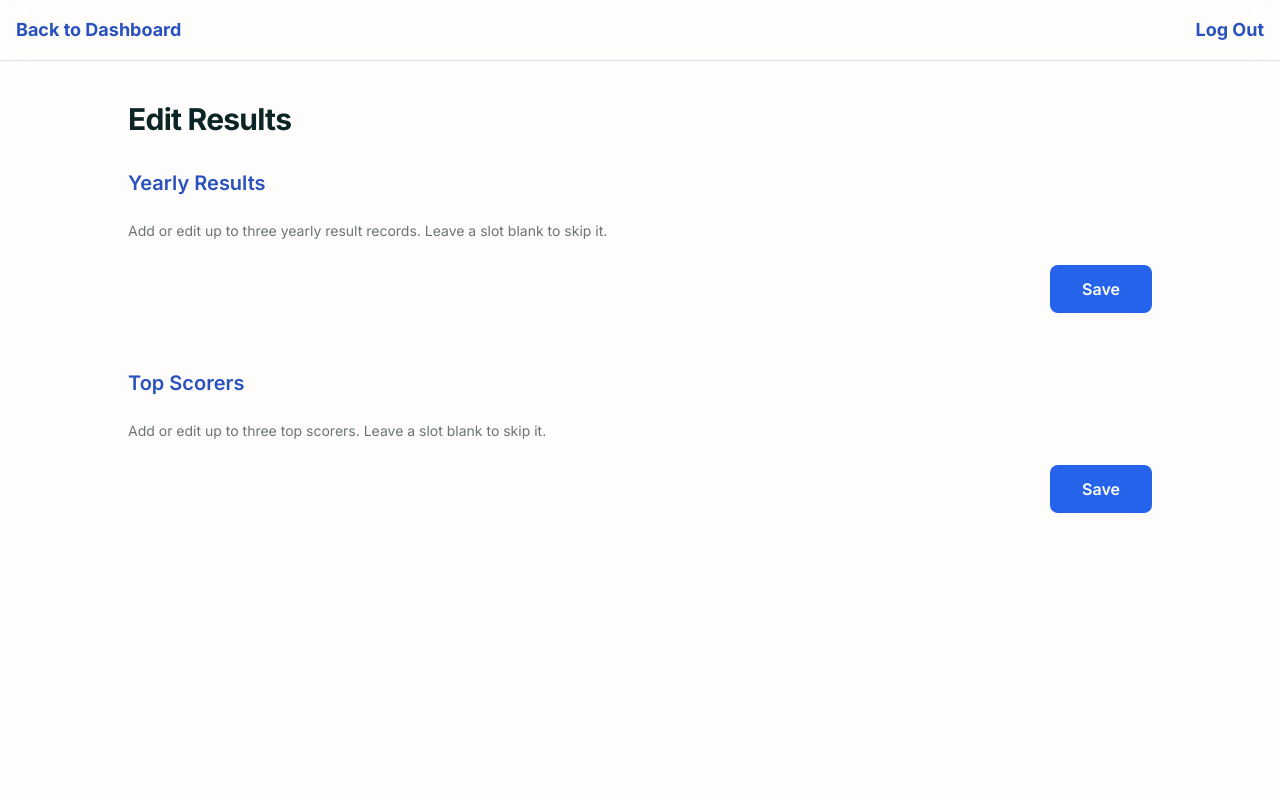
After one commit to Apratimmm/shantinagar_site, a Django app: page /edit_results/ in a window 1280 px wide. The commit adds this page. Run offline with Django 5.2, Linux system fonts and the light colour scheme; the visitor is signed in with stand-in values (Sample User, id 1); data that the repository does not hold is empty; some libraries are stand-ins or nearby versions.

```diff
--- /dev/null
+++ b/templates/edit_results.html
@@ -0,0 +1,174 @@
+<!doctype html>
+<html lang="en">
+  <head>
+    {% load static %}
+<meta charset="utf-8" />
+    <meta name="viewport" content="width=device-width, initial-scale=1" />
+    <title>Edit Results — Shantinagar English School</title>
+    <link rel="preconnect" href="https://fonts.googleapis.com" />
+    <link rel="preconnect" href="https://fonts.gstatic.com" crossorigin />
+    <link href="https://fonts.googleapis.com/css2?family=Inter:wght@400;500;600;700;800&display=swap" rel="stylesheet" />
+    <script src="https://cdn.tailwindcss.com"></script>
+    <script>
+      tailwind.config = {
+        theme: {
+          extend: {
+            colors: {
+              background: "oklch(0.995 0.003 95)",
+              foreground: "oklch(0.24 0.03 200)",
+              card: "oklch(1.0 0 95)",
+              primary: "#2a52be",
+              "primary-foreground": "oklch(0.98 0.01 200)",
+              border: "oklch(0.24 0.03 200 / 0.12)",
+              secondary: "oklch(0.975 0.006 95)",
+              muted: "oklch(0.975 0.006 95)",
+              "muted-foreground": "oklch(0.24 0.03 200 / 0.62)",
+            },
+            fontFamily: {
+              sans: ['"Inter"', "system-ui", "sans-serif"],
+            },
+            borderRadius: { "3xl": "24px" },
+          },
+        },
+      };
+    </script>
+    <style>
+      body { font-family: "Inter", system-ui, sans-serif; }
+    </style>
+  </head>
+  <body class="min-h-screen bg-background text-foreground flex flex-col">
+
+    <!-- NAV -->
+    <nav class="border-b border-border bg-background/80 px-4 py-4 backdrop-blur-md">
+      <div class="mx-auto max-w-7xl flex justify-between items-center">
+        <a href="/dashboard/"><span class="text-lg font-bold text-primary">Back to Dashboard</span></a>
+        <a href="/logout/" class="text-lg font-bold text-primary">Log Out</a>
+      </div>
+    </nav>
+
+    <main class="flex-1 p-6 sm:p-10">
+      <div class="mx-auto max-w-5xl">
+
+        <div class="flex items-center justify-between mb-8">
+          <h1 class="text-3xl font-bold tracking-tight">Edit Results</h1>
+        </div>
+
+        {% if messages %}
+          <div class="mb-6 space-y-3">
+            {% for message in messages %}
+              <div class="rounded-lg border border-green-200 bg-green-50 p-4 text-green-800">
+                {{ message }}
+              </div>
+            {% endfor %}
+          </div>
+        {% endif %}
+
+        <!-- YEARLY RESULTS -->
+        <div class="mb-14">
+          <h2 class="text-xl font-semibold mb-6 text-primary">Yearly Results</h2>
+          <p class="text-sm text-muted-foreground mb-6">Add or edit up to three yearly result records. Leave a slot blank to skip it.</p>
+
+          <form method="post" enctype="multipart/form-data" action="/edit_results/" class="space-y-6">
+            {% csrf_token %}
+            <input type="hidden" name="form_type" value="yearly">
+
+            {% for slot in yearly_results %}
+            <div class="bg-white rounded-2xl shadow p-8">
+              <h3 class="text-lg font-semibold mb-4 text-primary">Year Record {{ forloop.counter }}</h3>
+
+              <input type="hidden" name="result_id_{{ forloop.counter0 }}" value="{{ slot.id|default:'' }}">
+
+              <div class="grid grid-cols-1 md:grid-cols-2 gap-4">
+                <div>
+                  <label class="block text-sm font-medium mb-1">Year</label>
+                  <input required type="number" name="year_{{ forloop.counter0 }}" value="{{ slot.year|default_if_none:'' }}"
+                         class="w-full border rounded-lg px-4 py-2 focus:ring-2 focus:ring-ring outline-none">
+                </div>
+                <div>
+                  <label class="block text-sm font-medium mb-1">Candidates</label>
+                  <input required type="number" name="candidates_{{ forloop.counter0 }}" value="{{ slot.candidates|default_if_none:'' }}"
+                         class="w-full border rounded-lg px-4 py-2 focus:ring-2 focus:ring-ring outline-none">
+                </div>
+              </div>
+
+              <div class="grid grid-cols-1 md:grid-cols-2 gap-4 mt-4">
+                <div>
+                  <label class="block text-sm font-medium mb-1">Pass Rate (%)</label>
+                  <input required type="number" name="pass_rate_{{ forloop.counter0 }}" value="{{ slot.pass_rate|default_if_none:'' }}" step="0.01"
+                         class="w-full border rounded-lg px-4 py-2 focus:ring-2 focus:ring-ring outline-none">
+                </div>
+                <div>
+                  <label class="block text-sm font-medium mb-1">Average (%)</label>
+                  <input required type="number" name="average_{{ forloop.counter0 }}" value="{{ slot.average|default_if_none:'' }}" step="0.01"
+                         class="w-full border rounded-lg px-4 py-2 focus:ring-2 focus:ring-ring outline-none">
+                </div>
+              </div>
+            </div>
+            {% endfor %}
+
+            <div class="flex justify-end">
+              <button type="submit"
+                      class="bg-blue-600 hover:bg-blue-700 text-white font-semibold px-8 py-3 rounded-lg"
+                      onclick="this.textContent='Saving...'; this.disabled=true; this.classList.add('opacity-75', 'cursor-not-allowed'); this.form.submit();">
+                Save
+              </button>
+            </div>
+          </form>
+        </div>
+
+        <!-- TOPPERS -->
+        <div class="mb-14">
+          <h2 class="text-xl font-semibold mb-6 text-primary">Top Scorers</h2>
+          <p class="text-sm text-muted-foreground mb-6">Add or edit up to three top scorers. Leave a slot blank to skip it.</p>
+
+          <form method="post" enctype="multipart/form-data" action="/edit_results/" class="space-y-6">
+            {% csrf_token %}
+            <input required type="hidden" name="form_type" value="topper">
+
+            {% for slot in toppers %}
+            <div class="bg-white rounded-2xl shadow p-8">
+
+              <input type="hidden" name="topper_id_{{ forloop.counter0 }}" value="{{ slot.id|default:'' }}">
+
+              <div class="grid grid-cols-1 md:grid-cols-2 gap-4">
+                <div>
+                  <label class="block text-sm font-medium mb-1">Name</label>
+                    <input required type="text" name="name_{{ forloop.counter0 }}" value="{{ slot.name|default_if_none:'' }}"
+                           class="w-full border rounded-lg px-4 py-2 focus:ring-2 focus:ring-ring outline-none">
+                </div>
+                <div>
+                  <label class="block text-sm font-medium mb-1">Score (%)</label>
+                  <input required type="number" name="score_{{ forloop.counter0 }}" value="{{ slot.score|default_if_none:'' }}" step="0.01"
+                         class="w-full border rounded-lg px-4 py-2 focus:ring-2 focus:ring-ring outline-none">
+                </div>
+              </div>
+
+              {% if slot.id and slot.image %}
+              <div class="mt-4">
+                <label class="block text-sm font-medium mb-1">Current Photo</label>
+                <img src="{{ slot.image.url }}" alt="{{ slot.name }}" class="h-32 rounded mb-3">
+              </div>
+              {% endif %}
+
+              <div class="mt-4">
+                <label class="block text-sm font-medium mb-1">Change Photo</label>
+                <input type="file" name="image_{{ forloop.counter0 }}" accept="image/*">
+              </div>
+            </div>
+            {% endfor %}
+
+            <div class="flex justify-end mt-6">
+              <button type="submit"
+                      class="bg-blue-600 hover:bg-blue-700 text-white font-semibold px-8 py-3 rounded-lg"
+                      onclick="this.textContent='Saving...'; this.disabled=true; this.classList.add('opacity-75', 'cursor-not-allowed'); this.form.submit();">
+                Save
+              </button>
+            </div>
+          </form>
+        </div>
+
+      </div>
+    </main>
+
+  </body>
+</html>
```
Also changed, not shown: templates/edit_about.html (+2 -5 lines), templates/edit_academics.html (added, +161 -0 lines), templates/edit_contact.html (added, +108 -0 lines).
